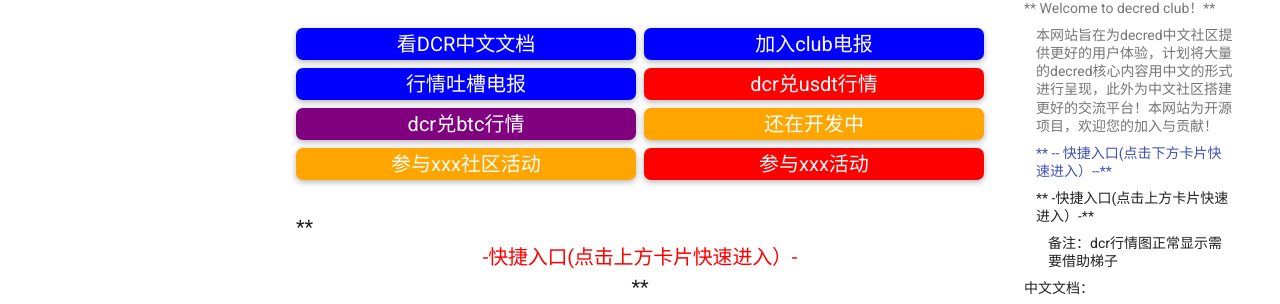
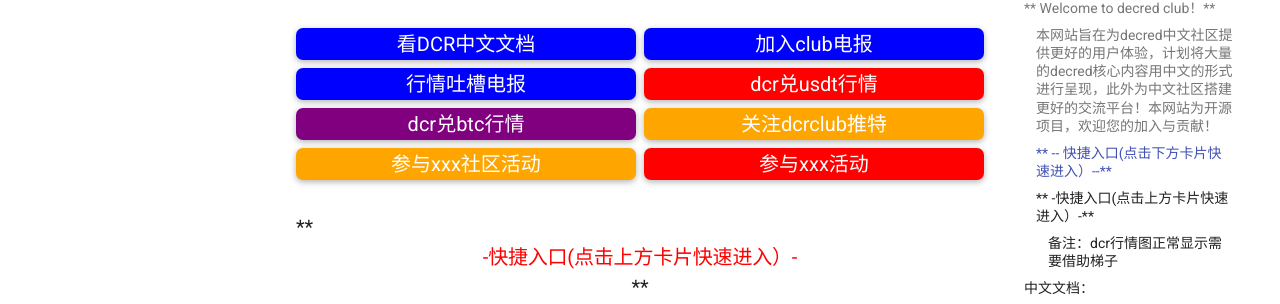
Before and after one commit to decredclub/decredclub, an MkDocs documentation site: the page built from docs/index.md, in a window 1280 px wide and 900 px high, scrolled down 398 px. Shown: the part 148-452 px from the top of the window. Built offline with MkDocs 1.6.1 and Material for MkDocs 9.7.7, drawn with Linux system fonts in a browser that asks for light colours; comment, search, counter and statistics services are not loaded.

Commit message:
Update index.md

```diff
--- a/docs/index.md
+++ b/docs/index.md
@@ -97,8 +97,8 @@
     <div class="grid-item purple" onclick="location.href='news/price/dcr-btc/'">
       dcr兑btc行情
     </div>
-    <div class="grid-item orange" onclick="location.href='another-page.html'">
-      还在开发中
+    <div class="grid-item orange" onclick="location.href='https://twitter.com/tngmnmn3?t=XUl1zu6w-8N57nxFlfs_7g&s=09'">
+      关注dcrclub推特
     </div>
         <div class="grid-item orange" onclick="location.href='another-page.html'">
       参与xxx社区活动
```
